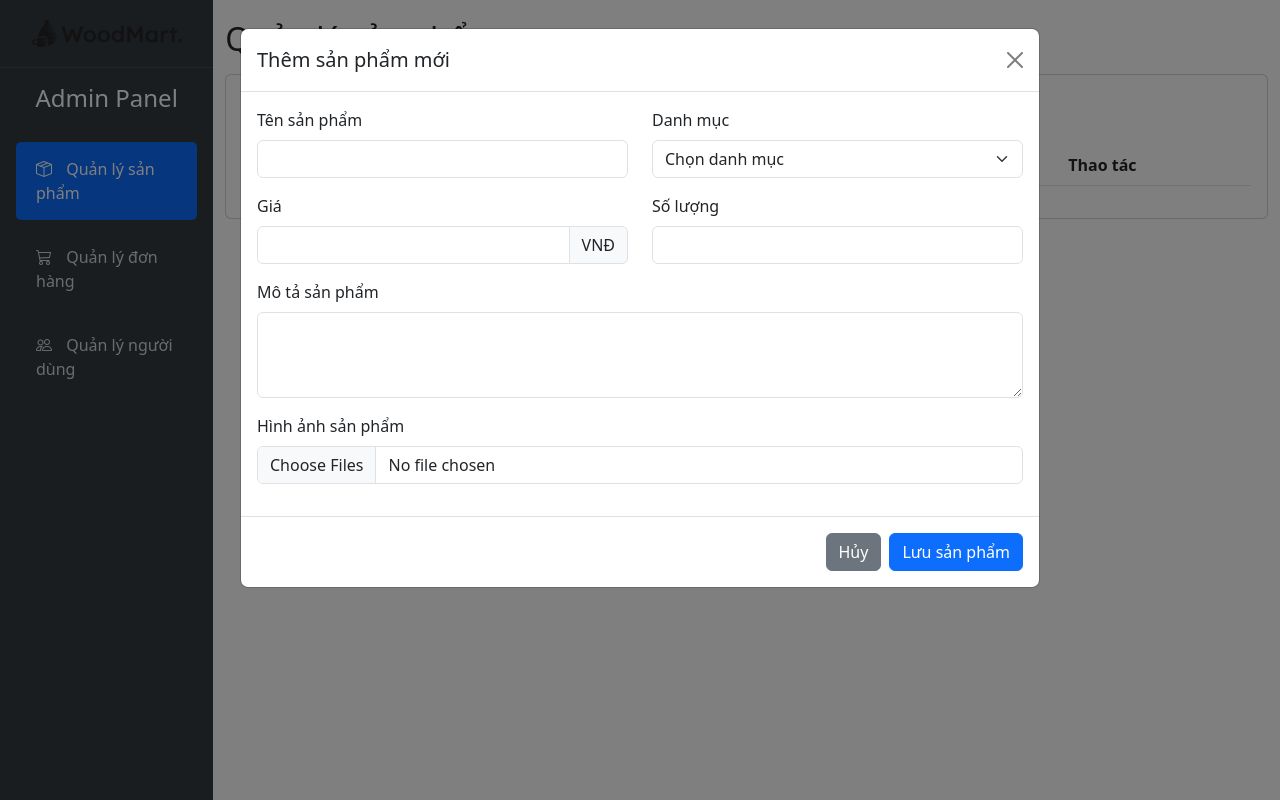
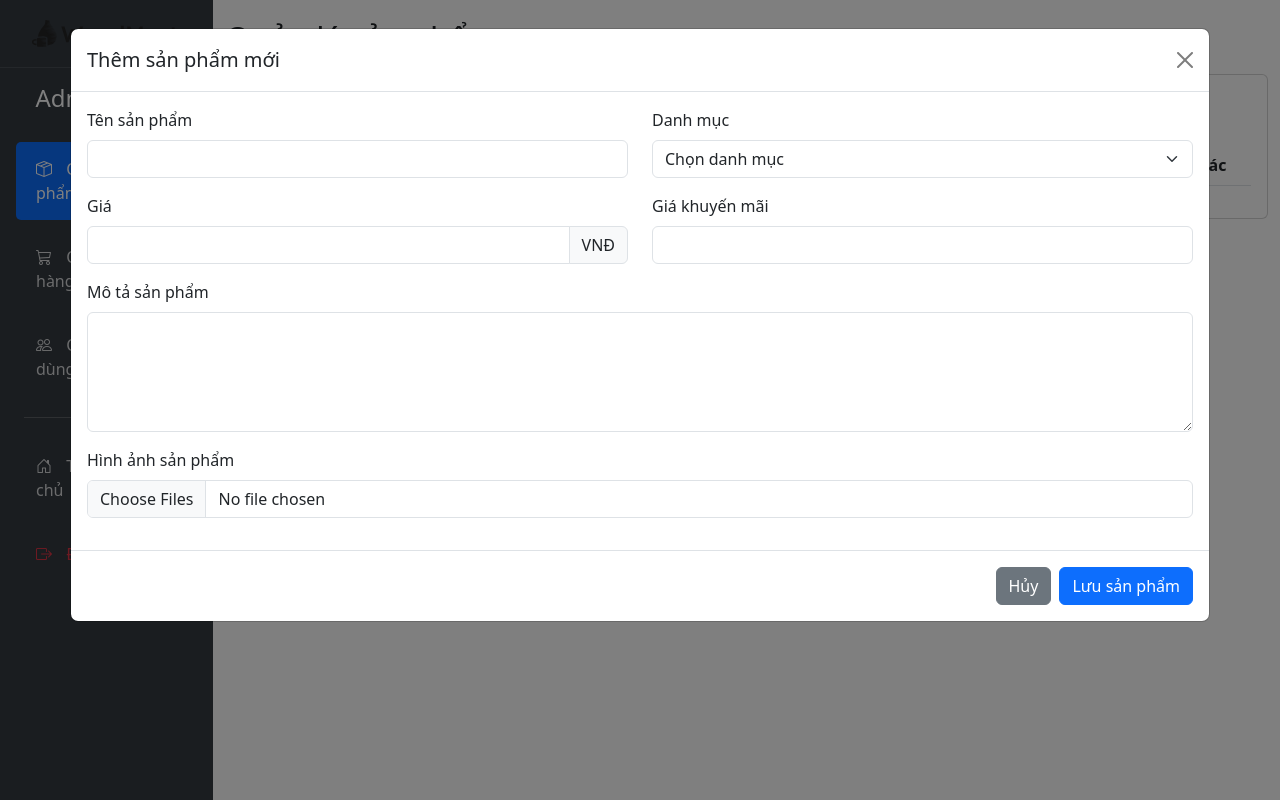
Before and after one commit to LeMinhHuuLuan/Web_Thu_Cong_My_Nghe, a PHP site: page /auth/admin/admin.php in a window 1280 px wide, after a click on "Thêm sản phẩm mới". Run offline with PHP 8.4, Linux system fonts and the light colour scheme; lists and menus that the app fills with data are empty.

Commit message:
Chỉnh sửa giao diện admin và cập nhật file SQL

```diff
--- a/auth/admin/admin.php
+++ b/auth/admin/admin.php
@@ -38,6 +38,16 @@
                         </a>
                         <a class="nav-link" href="#" data-section="users">
                             <i class="bi bi-people"></i> Quản lý người dùng
+                        </a>
+                        <hr class="border-light my-3">
+
+                        <!-- Thêm link trở về trang chủ -->
+                        <a class="nav-link external-link" href="../../index.php">
+                            <i class="bi bi-house-door"></i> Trở về trang chủ
+                        </a>
+                        <!-- Thêm link đăng xuất -->
+                        <a class="nav-link external-link text-danger" href="../backend/logoutCookie.php">
+                            <i class="bi bi-box-arrow-right"></i> Đăng xuất
                         </a>
                     </nav>
                 </div>
@@ -130,7 +140,7 @@
 
         <!-- Add Product Modal -->
         <div class="modal fade" id="addProductModal" tabindex="-1" aria-labelledby="addProductModalLabel" aria-hidden="true">
-            <div class="modal-dialog modal-lg">
+            <div class="modal-dialog modal-xl">
                 <div class="modal-content">
                     <div class="modal-header">
                         <h5 class="modal-title" id="addProductModalLabel">Thêm sản phẩm mới</h5>
@@ -162,8 +172,8 @@
                                     </div>
                                 </div>
                                 <div class="col-md-6">
-                                    <label for="productQuantity" class="form-label">Số lượng</label>
-                                    <input type="number" class="form-control" id="productQuantity" required>
+                                    <label for="productSale" class="form-label">Giá khuyến mãi</label>
+                                    <input type="number" class="form-control" id="productSale" required>
                                 </div>
                             </div>
                             <div class="mb-3">
--- a/auth/admin/css/admin.css
+++ b/auth/admin/css/admin.css
@@ -42,3 +42,80 @@
  .p-3 h4{
     text-align: center;
  }
+
+ /* Style cho đường kẻ phân cách */
+    .sidebar hr {
+        margin: 1rem 0.5rem;
+        opacity: 0.2;
+    }
+
+    /* Style cho nút đăng xuất */
+    .sidebar .nav-link.text-danger:hover {
+        background-color: rgba(220, 53, 69, 0.1);
+        color: #dc3545 !important;
+    }
+
+    /* Style cho nút trở về trang chủ */
+    .sidebar .link-primary[href*="../../index.php"]:hover {
+        background-color: rgba(255, 255, 255, 0.2);
+    }
+
+ /* Định dạng cho bảng sản phẩm */
+ #products .table th:nth-child(1) { width: 5%; }  /* ID */
+ #products .table th:nth-child(2) { width: 15%; } /* Danh mục */
+ #products .table th:nth-child(3) { width: 25%; } /* Tên sản phẩm */
+ #products .table th:nth-child(4) { width: 15%; } /* Giá */
+ #products .table th:nth-child(5) { width: 30%; } /* Mô tả */
+ #products .table th:nth-child(6) { width: 10%; } /* Thao tác */
+
+ /* Định dạng cho bảng đơn hàng */
+ #orders .table th:nth-child(1) { width: 15%; }   /* Mã đơn hàng */
+ #orders .table th:nth-child(2) { width: 30%; }   /* Khách hàng */
+ #orders .table th:nth-child(3) { width: 20%; }   /* Tổng tiền */
+ #orders .table th:nth-child(4) { width: 20%; }   /* Trạng thái */
+ #orders .table th:nth-child(5) { width: 15%; }   /* Thao tác */
+
+ /* Định dạng cho bảng người dùng */
+ #users .table th:nth-child(1) { width: 5%; }     /* ID */
+ #users .table th:nth-child(2) { width: 20%; }    /* Tên người dùng */
+ #users .table th:nth-child(3) { width: 20%; }    /* Email */
+ #users .table th:nth-child(4) { width: 15%; }    /* Số điện thoại */
+ #users .table th:nth-child(5) { width: 20%; }    /* Địa chỉ */
+ #users .table th:nth-child(6) { width: 10%; }    /* Vai trò */
+ #users .table th:nth-child(7) { width: 10%; }    /* Thao tác */
+
+ /* Đảm bảo bảng responsive */
+ .table-responsive {
+     overflow-x: auto;
+ }
+
+ /* Tùy chọn: Cố định header của bảng */
+ .table thead th {
+     position: sticky;
+     top: 0;
+     background-color: #fff;
+     z-index: 1;
+ }
+
+ /* Fomr thêm sản phẩm */
+ .modal-xl {
+    max-width: 90%;
+}
+
+.modal-body {
+    padding: 2rem;
+}
+
+
+#addProductForm .row {
+    margin-bottom: 1.5rem;
+}
+
+#addProductForm .form-label {
+    font-weight: 500;
+    margin-bottom: 0.5rem;
+}
+
+#productDescription {
+    min-height: 120px;
+}
--- a/auth/admin/js/admin.js
+++ b/auth/admin/js/admin.js
@@ -1,15 +1,11 @@
 // Handle navigation
-document.querySelectorAll(".nav-link").forEach((link) => {
+document.querySelectorAll(".nav-link[data-section]").forEach((link) => {  // Thêm [data-section] để chỉ bắt các link trong menu
     link.addEventListener("click", (e) => {
         e.preventDefault();
 
         // Remove active class from all links and sections
-         document
-             .querySelectorAll(".nav-link")
-             .forEach((l) => l.classList.remove("active"));
-         document
-             .querySelectorAll(".content-section")
-             .forEach((s) => s.classList.remove("active"));
+        document.querySelectorAll(".nav-link").forEach((l) => l.classList.remove("active"));
+        document.querySelectorAll(".content-section").forEach((s) => s.classList.remove("active"));
 
         // Add active class to clicked link and corresponding section
         link.classList.add("active");
@@ -29,20 +25,6 @@
  // Handle form submission
  document.getElementById('addProductForm').addEventListener('submit', function(e) {
      e.preventDefault();
-
-     // Collect form data
-     const formData = {
-         name: document.getElementById('productName').value,
-         category: document.getElementById('productCategory').value,
-         price: document.getElementById('productPrice').value,
-         quantity: document.getElementById('productQuantity').value,
-         description: document.getElementById('productDescription').value,
-         images: document.getElementById('productImages').files
-     };
-
-     // Here you can add your code to send the data to the server
-     console.log('Form data:', formData);
-
      // Close the modal
      const modal = bootstrap.Modal.getInstance(document.getElementById('addProductModal'));
      modal.hide();
--- a/database/bandothucong.sql
+++ b/database/bandothucong.sql
@@ -47,6 +47,7 @@
   `category_id` int NOT NULL, -- ID danh mục sản phẩm
   `name` varchar(255) NOT NULL, -- Tên sản phẩm
   `price` int NOT NULL, -- Giá sản phẩm
+  `sale_price` int NOT NULL, -- Giá khuyến mãi
   `product_image` varchar(500) NOT NULL, -- Ảnh sản phẩm
   `description` longtext NULL,  -- Mô tả sản phẩm
   `created_at` datetime NOT NULL, -- Ngày tạo sản phẩm
```
Lines whose indentation alone changed are shown as unchanged.
